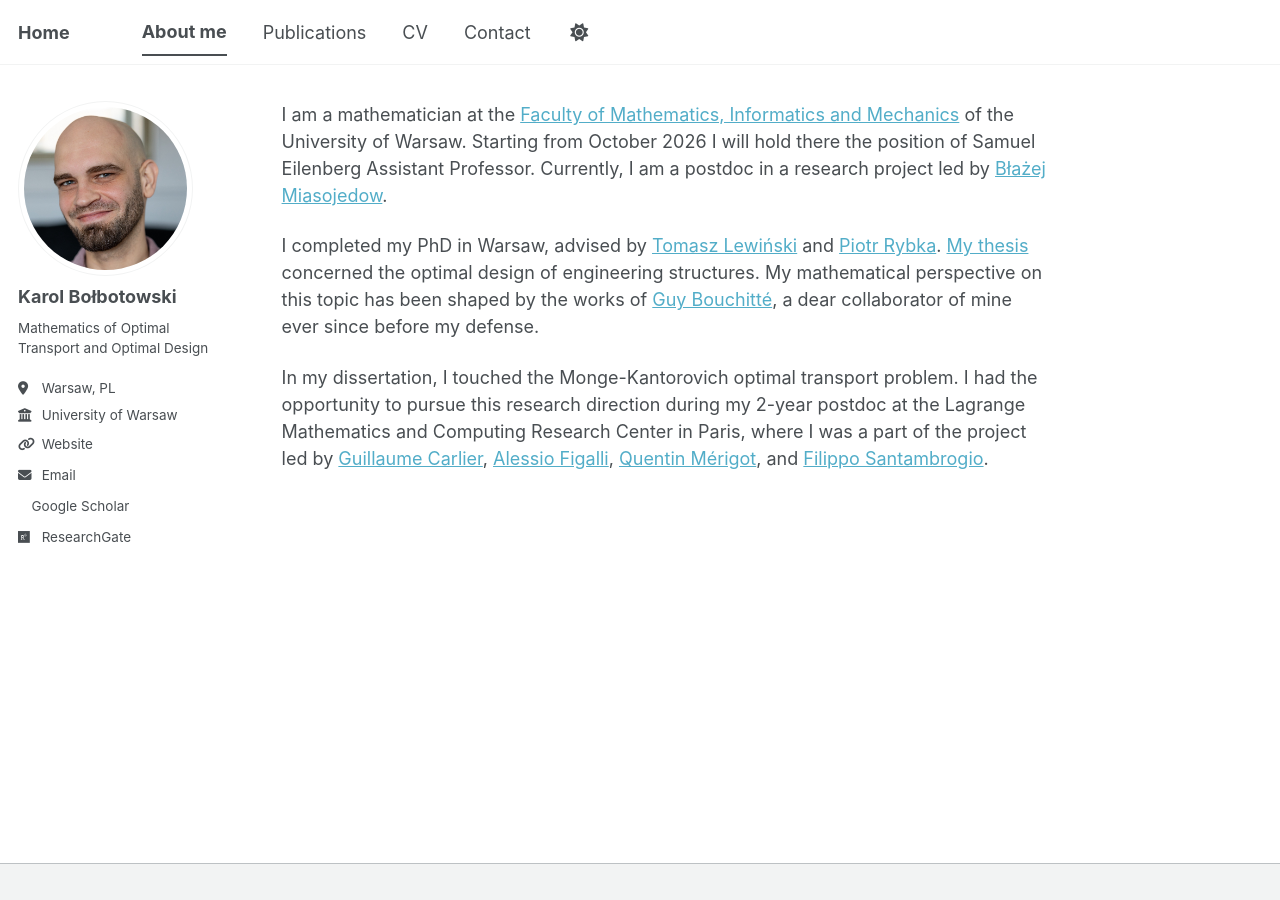
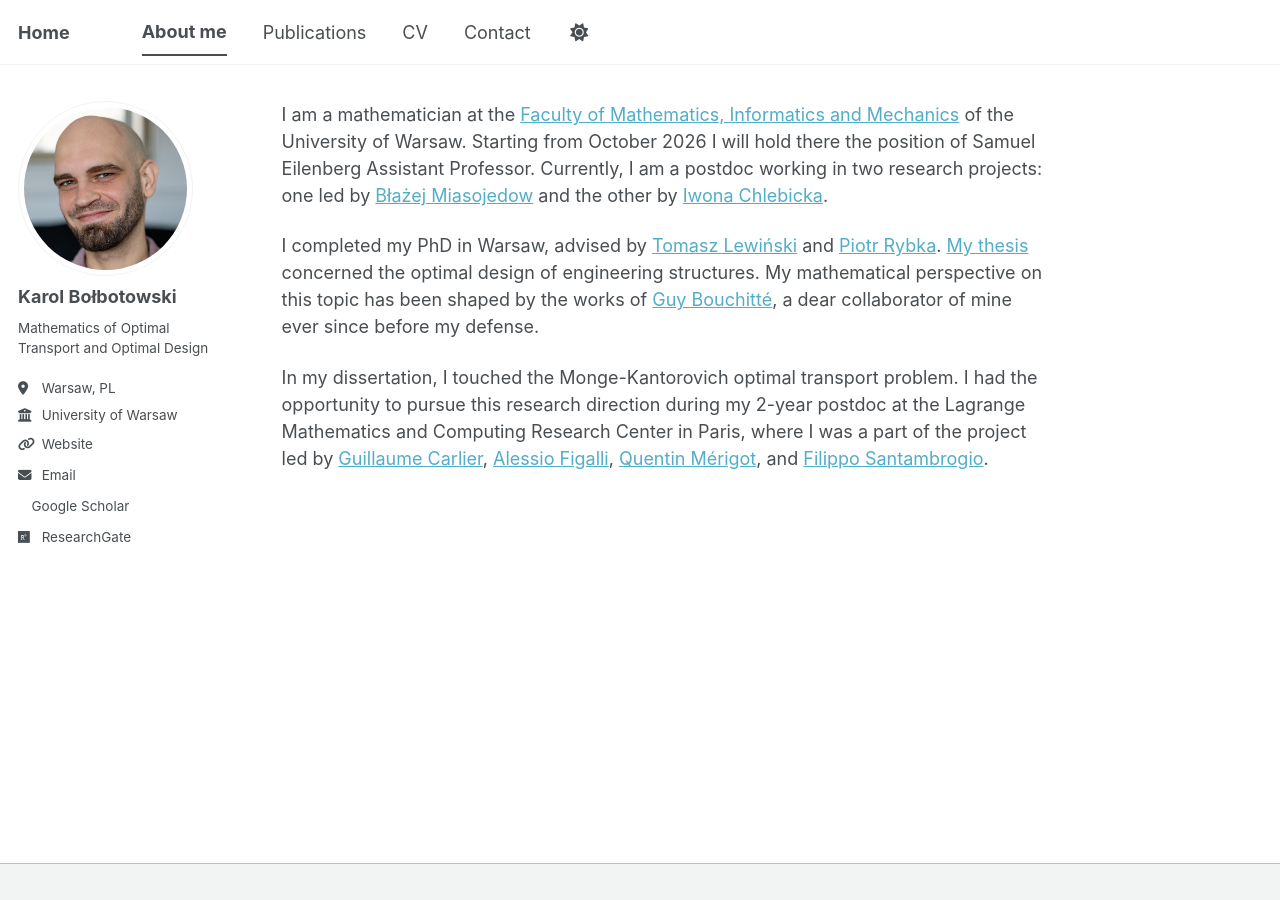
Before and after one commit to kbolbotowski/kbolbotowski.github.io, a Jekyll site: the page built from _pages/aboutme.md, in a window 1280 px wide. Built offline with Jekyll 4.4.1, drawn with Linux system fonts in a browser that asks for light colours; a style sheet for code colours, icons or effects is not loaded.

Commit message:
Update aboutme.md

```diff
--- a/_pages/aboutme.md
+++ b/_pages/aboutme.md
@@ -3,7 +3,7 @@ permalink: /aboutme/
 author_profile: true
 ---
 
-I am a mathematician at the <a href="https://www.mimuw.edu.pl/en/" target="_blank" rel="noopener noreferrer">Faculty of Mathematics, Informatics and Mechanics</a> of the University of Warsaw. Starting from October 2026 I will hold there the position of Samuel Eilenberg Assistant Professor. Currently, I am a postdoc in a research project led by <a href="https://www.mimuw.edu.pl/~bmia/" target="_blank" rel="noopener noreferrer">Błażej Miasojedow</a>.
+I am a mathematician at the <a href="https://www.mimuw.edu.pl/en/" target="_blank" rel="noopener noreferrer">Faculty of Mathematics, Informatics and Mechanics</a> of the University of Warsaw. Starting from October 2026 I will hold there the position of Samuel Eilenberg Assistant Professor. Currently, I am a postdoc working in two research projects: one led by <a href="https://www.mimuw.edu.pl/~bmia/" target="_blank" rel="noopener noreferrer">Błażej Miasojedow</a> and the other by <a href="https://www.mimuw.edu.pl/~ichlebicka/" target="_blank" rel="noopener noreferrer">Iwona Chlebicka</a>.
 
 I completed my PhD in Warsaw, advised by <a href="https://www.il.pw.edu.pl/en/member/lewinski-tomasz-en/" target="_blank" rel="noopener noreferrer">Tomasz Lewiński</a> and <a href="https://www.mimuw.edu.pl/~rybka/index.html" target="_blank" rel="noopener noreferrer">Piotr Rybka</a>. <a href="https://theses.hal.science/tel-05609664v1" target="_blank" rel="noopener noreferrer">My thesis</a> concerned the optimal design of engineering structures. My mathematical perspective on this topic has been shaped by the works of <a href="https://sites.google.com/site/gbouchitte/" target="_blank" rel="noopener noreferrer">Guy Bouchitté</a>, a dear collaborator of mine ever since before my defense.
 
```
